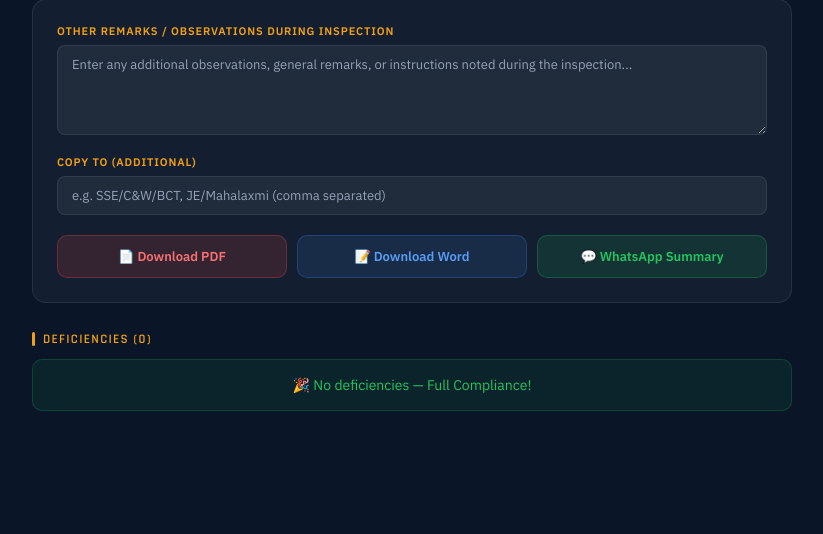
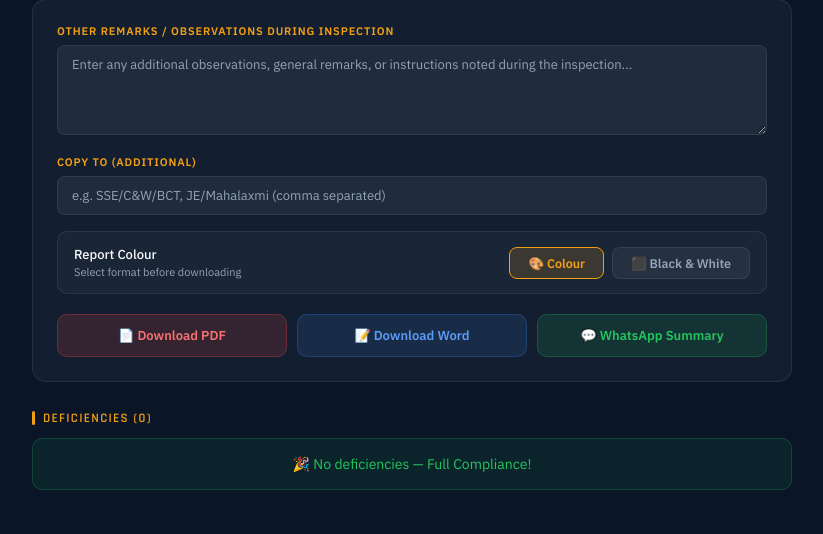
Before and after one commit to admecnwmmct-commits/mech-inspection-app, a Flask app: page /summary in a window 1280 px wide. Shown: the part 297-831 px from the top of the page, without its empty margins (228-1051 px from the left). Before the commit the page ends 708 px from the top, so only its background shows below. Run offline with Flask 3, Linux system fonts and the light colour scheme.

Commit message:
Add files via upload

```diff
--- a/templates/summary.html
+++ b/templates/summary.html
@@ -58,6 +58,12 @@ body{font-family:'IBM Plex Sans',sans-serif;background:var(--navy);color:var(--w
 .wa-actions{display:flex;gap:10px;}
 .btn-copy{padding:9px 20px;background:rgba(34,197,94,0.15);border:1px solid rgba(34,197,94,0.3);color:var(--green);border-radius:8px;font-size:13px;font-weight:600;cursor:pointer;font-family:'IBM Plex Sans',sans-serif;}
 .btn-close{padding:9px 20px;background:rgba(255,255,255,0.07);border:1px solid var(--border);color:var(--white);border-radius:8px;font-size:13px;cursor:pointer;font-family:'IBM Plex Sans',sans-serif;}
+.toggle-row{display:flex;align-items:center;gap:16px;margin-bottom:20px;padding:14px 16px;background:rgba(255,255,255,0.03);border:1px solid var(--border);border-radius:10px;}
+.toggle-label{font-size:13px;font-weight:500;color:var(--white);}
+.toggle-sub{font-size:11px;color:var(--muted);margin-top:2px;}
+.toggle-options{display:flex;gap:8px;margin-left:auto;}
+.tog-btn{padding:7px 18px;border-radius:8px;font-size:12.5px;font-weight:600;cursor:pointer;font-family:'IBM Plex Sans',sans-serif;border:1px solid var(--border);background:rgba(255,255,255,0.05);color:var(--muted);transition:all .15s;}
+.tog-btn.active{background:rgba(244,160,20,0.15);border-color:var(--saffron);color:var(--saffron);}
 .btn-back{padding:9px 20px;background:rgba(255,255,255,0.07);border:1px solid var(--border);border-radius:8px;color:var(--white);font-size:13px;cursor:pointer;text-decoration:none;font-family:'IBM Plex Sans',sans-serif;display:inline-block;margin-bottom:20px;}
 @media(max-width:500px){.kpi-grid{grid-template-columns:1fr 1fr;}.dl-grid{grid-template-columns:1fr 1fr;}}
 </style>
@@ -100,6 +106,16 @@ body{font-family:'IBM Plex Sans',sans-serif;background:var(--navy);color:var(--w
       {% endif %}
     </div>
 
+    <div class="toggle-row">
+      <div>
+        <div class="toggle-label">Report Colour</div>
+        <div class="toggle-sub">Select format before downloading</div>
+      </div>
+      <div class="toggle-options">
+        <button class="tog-btn active" id="togColour" onclick="setColour(false)">🎨 Colour</button>
+        <button class="tog-btn" id="togBW" onclick="setColour(true)">⬛ Black &amp; White</button>
+      </div>
+    </div>
     <div class="dl-grid">
       <button class="dl-btn dl-pdf" onclick="downloadReport('pdf')">📄 Download PDF</button>
       <button class="dl-btn dl-docx" onclick="downloadReport('docx')">📝 Download Word</button>
@@ -144,6 +160,12 @@ function getFormData(){
   // built inline in downloadReport
 }
 
+var isBW = false;
+function setColour(bw){
+  isBW = bw;
+  document.getElementById('togColour').className = 'tog-btn' + (bw ? '' : ' active');
+  document.getElementById('togBW').className     = 'tog-btn' + (bw ? ' active' : '');
+}
 function downloadReport(type){
   var form = document.createElement('form');
   form.method = 'POST';
@@ -154,7 +176,9 @@ function downloadReport(type){
   var f2 = document.createElement('input');
   f2.type='hidden'; f2.name='extra_copy_to';
   f2.value = document.getElementById('extra_copy_to').value;
-  form.appendChild(f1); form.appendChild(f2);
+  var f3 = document.createElement('input');
+  f3.type='hidden'; f3.name='bw'; f3.value = isBW ? '1' : '0';
+  form.appendChild(f1); form.appendChild(f2); form.appendChild(f3);
   document.body.appendChild(form);
   form.submit();
   document.body.removeChild(form);
```
